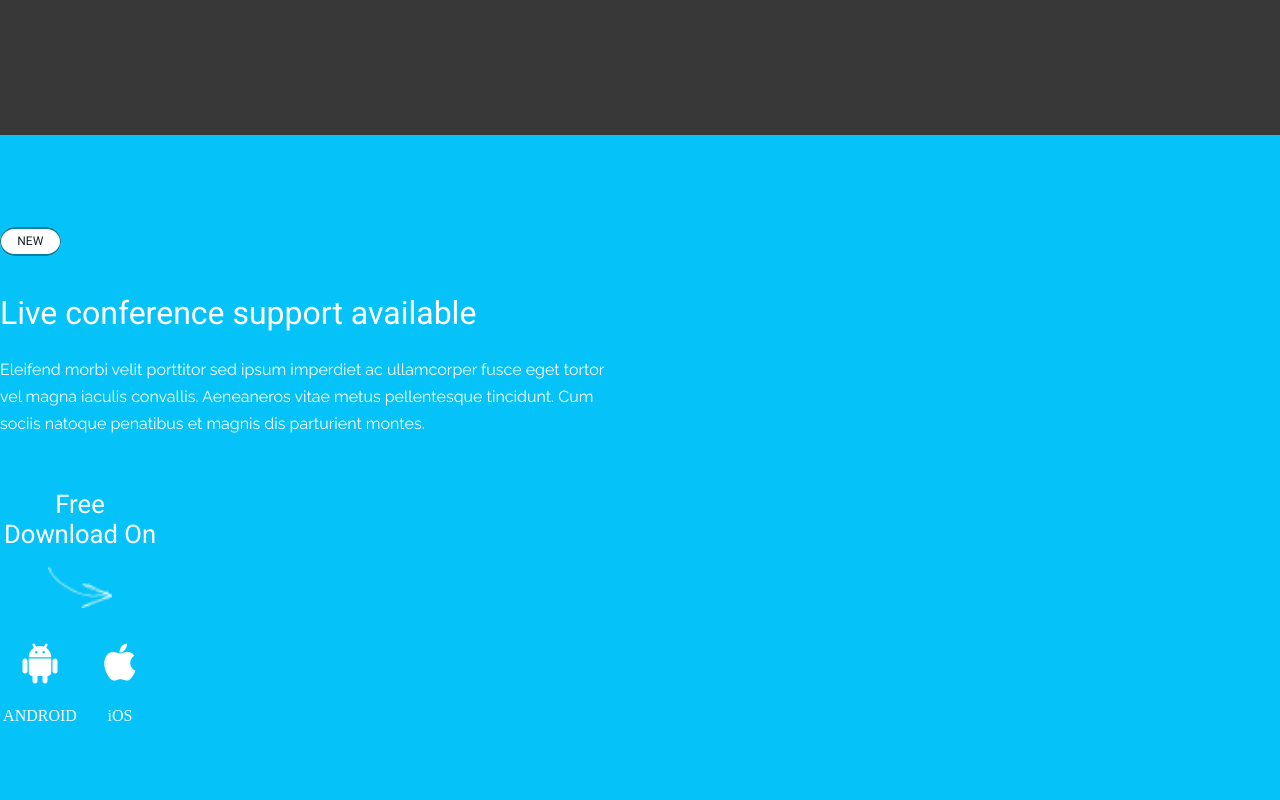
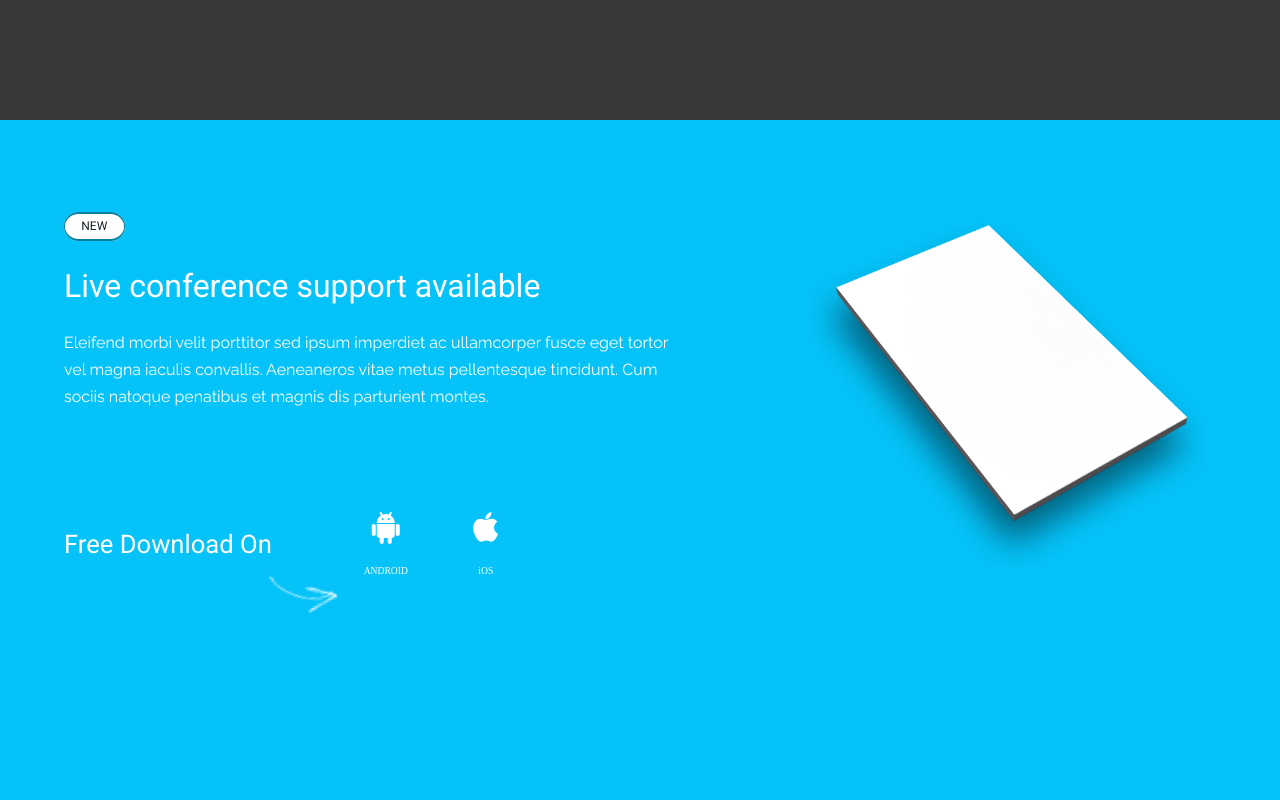
Before and after one commit to srednakun/project_week_one, a website: page public/index.html in a window 1280 px wide. Shown: the part 2200-3000 px from the top of the page. Drawn offline with nearby package versions, Linux system fonts and the light colour scheme; files that its build step writes are made by us from their sources; files whose address does not match are found by name.

Commit message:
Done b2 except for image. Cant make it larger

```diff
--- a/public/index.html
+++ b/public/index.html
@@ -107,26 +107,18 @@
 </section>
   <section class="b1-support-download">
     <section class="b1-part1">
-      <section class="b1-button-section">
         <a class="b1-part1-button" href="">NEW</a>
-      </section>
-      <section class="b1-h1-section">
         <h1 class="b1-h1 b1-h1-live">Live conference support available</h1>
         <p class="b1-p b1-p-live">Eleifend morbi velit porttitor sed ipsum imperdiet ac ullamcorper fusce eget tortor vel magna iaculis convallis. Aeneaneros vitae metus pellentesque tincidunt. Cum sociis natoque penatibus et magnis dis parturient montes.</p>
-      </section>
-    </section>
-    <section class="b1-download-icons">
       <section class="b1-part2">
         <h1 class="b1-h1 b1-h1-free">Free Download On</h1>
-          <section class="b1-arrow-figure">
-            <img class="b1-arrow" src="./img/right-arrow.png" alt="right arrow"><!-- arrow icon goes here -->
-          </section>
+         <img class="b1-arrow" src="./img/right-arrow.png" alt="right arrow"><!-- arrow icon goes here -->
+        <section class="home-icons-section">
+        <span class="icon-android"><br><span class="b1-android-txt">ANDROID</span></span>
+        <span class="icon-iOS"><br><span class="b1-iOS-txt">iOS</span></span>
       </section>
-    <section class="b1-android-iOS">
-      <p class="icon-android"><br><span class="b1-android-txt">ANDROID</span></p>
-      <p class="icon-iOS"><br><span class="b1-iOS-txt">iOS</span></p>
-    </section>
-   </section>
+      </section>
+  </section>
     <section class="blank-cell-figure">
       <img class="blank-cell-pic" src="./img/blank-cell.png" alt="A large blank rectangle">
     </section>
--- a/sass/_b1-support-download.scss
+++ b/sass/_b1-support-download.scss
@@ -19,14 +19,7 @@
 	font-size: $med-lg-font-size;
 	margin-top: 2em;
 }
-.b1-part2 {
-	margin-bottom: 2em;
-}
-.b1-android-iOS {
-	margin-bottom: 5em;
-	display: flex;
-	flex-direction: row;
-}
+
 .icon-android {
 	color: $primary-font-color;
 }
@@ -56,30 +49,26 @@
 	.b1-arrow {
 		width: 5em;
 	}
+	.b1-part2 {
+	margin-bottom: 2em;
+}
+.b1-android-iOS {
+	margin-bottom: 5em;
+	display: flex;
+	flex-direction: row;
+}
 }
 
 @media (min-width: 1040px) {
-
-	.b1-part1 {
-		display:flex;
-	    flex-direction: column;
-	    flex-wrap: wrap;
-	    justify-content: flex-start;
-	    align-content: stretch;
-	    align-items: flex-start;
-	}
 	.b1-h1-live {
 		font-size: $medium-font-size;
 		margin-bottom: .75em;
 	}
-	.b1-h1-section {
-		text-align: left;
-		width: 38em;
-		margin-top: .75em;
-	}
+
 	.b1-p-live {
 		text-align: left;
 		line-height: 1.7em;
+		width:38em;
 	}
 	.b1-part1-button {
 		background-color: $white;
@@ -100,32 +89,68 @@
 	}
 	.b1-h1-free	{
 		font-size: 1.6em;
+		margin: 0;
 	}
 	.b1-arrow {
 		width: 4em;
+		margin-top: 6em;
+		 -ms-transform: rotate(-9deg); /* IE 9 */
+    -webkit-transform: rotate(-9deg); /* Chrome, Safari, Opera */
+    transform: rotate(-9deg);
 	}
-	.b1-download-icons {
-		max-width: 10em;
-		/*display:flex;
+	.icon-android {
+		font-size: 2em;
+		margin: 0;
+	}
+	.icon-iOS {
+		font-size: 2em;
+		margin: 0;
+	}
+	.b1-android-txt {
+		font-size: .3em;
+	}
+	.b1-iOS-txt {
+		font-size: .3em;
+	}
+	.b1-support-download {
+		display:flex;
+	    flex-direction: row;
+	    flex-wrap: wrap;
+	    justify-content: space-around;
+	    align-content: flex-start;
+	    align-items: flex-start;
+	}
+	.blank-cell-pic {
+		max-width: 100%;
+    	height: auto;
+
+	}
+	.blank-cell-figure {
+		width: 26em;
+		height: 26em;
+
+	}
+	.b1-part2 {
+		display:flex;
 	    flex-direction: row;
 	    flex-wrap: wrap;
 	    align-content: flex-start;
-	    align-items: center;*/
+	    align-items: center;
+	    text-align: left;
+	    max-width: 35em;
+	    margin-top: 4em;
 	}
-	.icon-android {
-		font-size: 2.5em;
+	.b1-part1 {
+		text-align: left;
 		margin: 0;
-
+	}
+	.home-icons-section {
+		width: 200px;
+		height:80px;
+		display:flex;
+	    flex-direction: row;
+	    margin-top: 2em;
+	    margin: 0;
 
 	}
-	.icon-iOS {
-		font-size: 2.5em;
-		margin: 0;
-	}
-	.b1-android-txt {
-		font-size: .4em;
-	}
-	.b1-iOS-txt {
-		font-size: .4em;
-	}
 }
```
